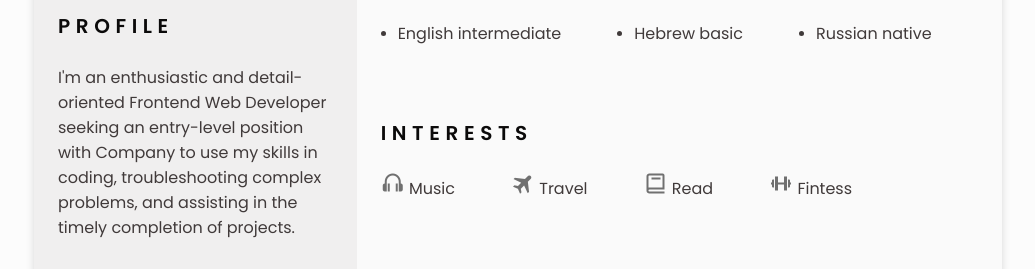
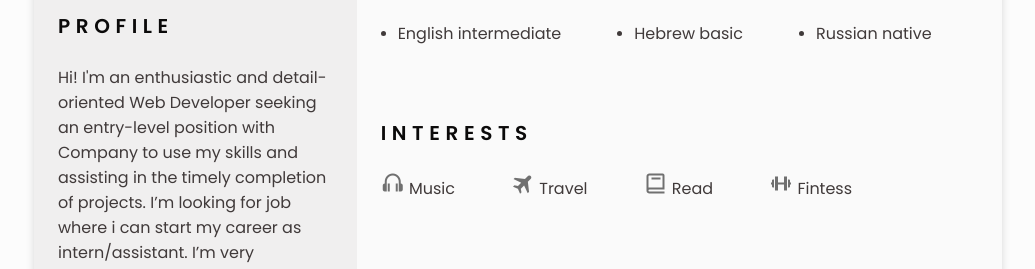
Before and after one commit to sawm-front/test, a plain HTML site: page index.html in a window 1280 px wide. Shown: the part 659-928 px from the top of the page, without its empty margins (122-1157 px from the left). Drawn offline with nearby package versions, Linux system fonts and the light colour scheme.

Commit message:
Update index.html

```diff
--- a/index.html
+++ b/index.html
@@ -128,9 +128,9 @@
                   Profile
                </h2>
                <p class="profile__desctiption">
-                  I'm an enthusiastic and detail-oriented Frontend Web Developer seeking an entry-level position
-                  with Company to use my skills in coding, troubleshooting complex problems, and assisting in the timely
-                  completion of projects.
+                  Hi! I'm an enthusiastic and detail-oriented Web Developer seeking an entry-level position with Company
+                  to use my skills and assisting in the timely completion of projects. I’m looking for job where i can
+                  start my career as intern/assistant. I’m very motivated and ready to go through the challenges.
                </p>
             </section>
             <!--========== EDUCATION ==========-->
```
